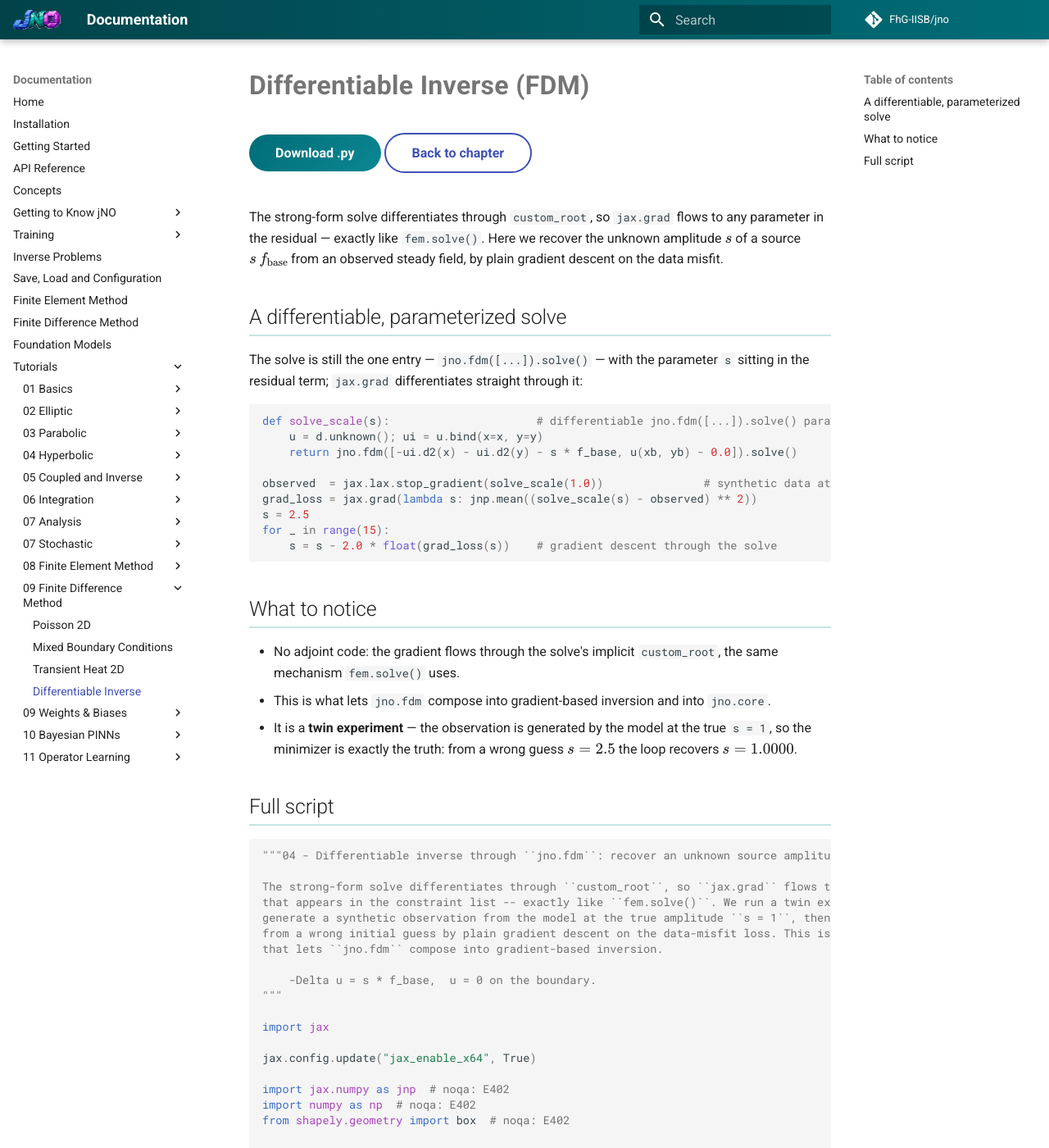
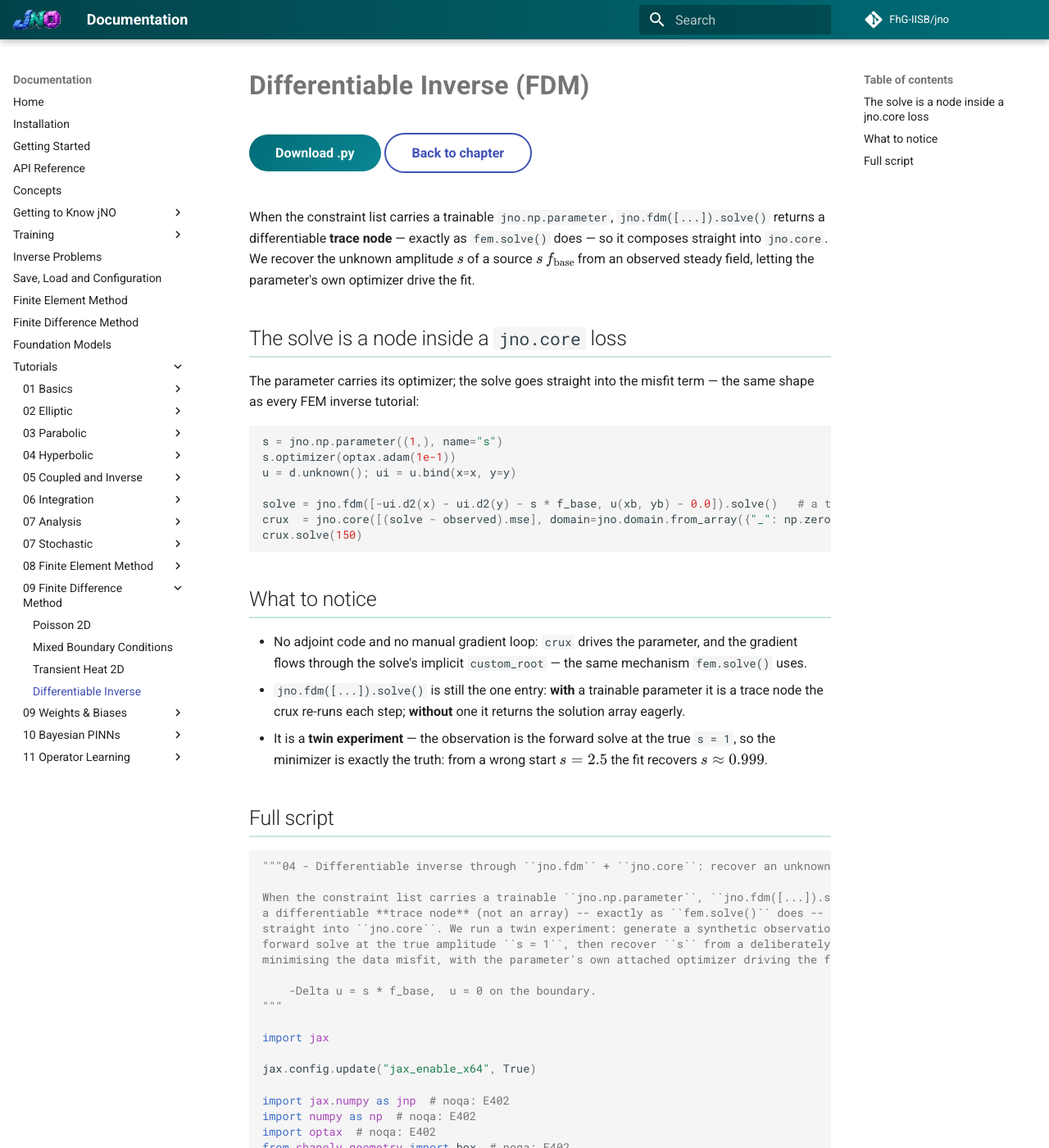
Before and after one commit to FhG-IISB/jNO, an MkDocs documentation site: the page built from docs/tutorials/09-fdm/inverse-source-fdm.md, in a window 1280 px wide and 1400 px high. Shown: the whole window at 82% size. Built offline with MkDocs 1.6.1 and Material for MkDocs 9.7.7, drawn with Linux system fonts in a browser that asks for light colours; comment, search, counter and statistics services are not loaded; some of the changed text lies outside the part shown.

Commit message:
feat(fdm): parametric solve node — jno.fdm([...]).solve() composes into jno.core for inverse problems

````diff
--- a/docs/tutorial_examples/09_fdm/inverse_source_fdm.py
+++ b/docs/tutorial_examples/09_fdm/inverse_source_fdm.py
@@ -1,10 +1,10 @@
-"""04 - Differentiable inverse through ``jno.fdm``: recover an unknown source amplitude.
+"""04 - Differentiable inverse through ``jno.fdm`` + ``jno.core``: recover an unknown source amplitude.
 
-The strong-form solve differentiates through ``custom_root``, so ``jax.grad`` flows to any parameter
-that appears in the constraint list -- exactly like ``fem.solve()``. We run a twin experiment:
-generate a synthetic observation from the model at the true amplitude ``s = 1``, then recover ``s``
-from a wrong initial guess by plain gradient descent on the data-misfit loss. This is the mechanism
-that lets ``jno.fdm`` compose into gradient-based inversion.
+When the constraint list carries a trainable ``jno.np.parameter``, ``jno.fdm([...]).solve()`` returns
+a differentiable **trace node** (not an array) -- exactly as ``fem.solve()`` does -- so it composes
+straight into ``jno.core``. We run a twin experiment: generate a synthetic observation from the
+forward solve at the true amplitude ``s = 1``, then recover ``s`` from a deliberately wrong start by
+minimising the data misfit, with the parameter's own attached optimizer driving the fit.
 
     -Delta u = s * f_base,  u = 0 on the boundary.
 """
@@ -15,6 +15,7 @@ jax.config.update("jax_enable_x64", True)
 
 import jax.numpy as jnp  # noqa: E402
 import numpy as np  # noqa: E402
+import optax  # noqa: E402
 from shapely.geometry import box  # noqa: E402
 
 import jno  # noqa: E402
@@ -24,20 +25,21 @@ d = jno.domain(box(0.0, 0.0, 1.0, 1.0), mesh_size=0.08)
 x, y, _ = d.variable("interior", split=True)
 xb, yb, _ = d.variable("boundary", split=True)
 f_base = 2 * np.pi**2 * jnn.sin(np.pi * x) * jnn.sin(np.pi * y)
+u = d.unknown()
+ui = u.bind(x=x, y=y)
 
+# Synthetic observation: the forward solve at the true amplitude s = 1 (a plain float -> eager array).
+observed = jnp.asarray(jno.fdm([-ui.d2(x) - ui.d2(y) - 1.0 * f_base, u(xb, yb) - 0.0]).solve()).reshape(-1)
 
-def solve_scale(s):  # the one entry: a differentiable jno.fdm([...]).solve() parameterized by s
-    u = d.unknown()
-    ui = u.bind(x=x, y=y)
-    return jno.fdm([-ui.d2(x) - ui.d2(y) - s * f_base, u(xb, yb) - 0.0]).solve()
+# Recover s: a trainable parameter with an attached optimizer, driven by crux through the data misfit.
+s = jno.np.parameter((1,), name="s")
+s.dtype(jnp.float64)
+s.initialize(jax.nn.initializers.constant(2.5))  # deliberately wrong start
+s.optimizer(optax.adam(1e-1))
+solve = jno.fdm([-ui.d2(x) - ui.d2(y) - s * f_base, u(xb, yb) - 0.0]).solve()  # a differentiable trace node
+crux = jno.core([(solve - observed).mse], domain=jno.domain.from_array({"_": np.zeros((1, 1))}))
+crux.solve(150)
 
-
-observed = jax.lax.stop_gradient(solve_scale(1.0))  # synthetic data from the model at the true s = 1
-grad_loss = jax.grad(lambda s: jnp.mean((solve_scale(s) - observed) ** 2))  # grad through custom_root
-
-s = 2.5  # deliberately wrong initial guess
-for _ in range(15):
-    s = s - 2.0 * float(grad_loss(s))  # gradient descent through the differentiable solve
-
-print(f"\nInverse via jno.fdm: recovered source amplitude s={s:.4f}  (true 1.0)")
-assert abs(s - 1.0) < 1e-2, f"did not recover the source amplitude: s={s:.4f}"
+rec = float(np.asarray(crux.eval([s])).reshape(-1)[0])  # the recovered amplitude (do NOT index [0] on a field)
+print(f"\nInverse via jno.fdm + jno.core: recovered source amplitude s={rec:.4f}  (true 1.0)")
+assert abs(rec - 1.0) < 1e-2, f"did not recover the source amplitude: s={rec:.4f}"
--- a/docs/tutorials/09-fdm/inverse-source-fdm.md
+++ b/docs/tutorials/09-fdm/inverse-source-fdm.md
@@ -5,34 +5,34 @@
 <a class="md-button" href="/jNO/tutorials/09-fdm/">Back to chapter</a>
 </div>
 
-The strong-form solve differentiates through `custom_root`, so `jax.grad` flows to any parameter in
-the residual — exactly like `fem.solve()`. Here we recover the unknown amplitude $s$ of a source
-$s\,f_{\text{base}}$ from an observed steady field, by plain gradient descent on the data misfit.
+When the constraint list carries a trainable `jno.np.parameter`, `jno.fdm([...]).solve()` returns a
+differentiable **trace node** — exactly as `fem.solve()` does — so it composes straight into
+`jno.core`. We recover the unknown amplitude $s$ of a source $s\,f_{\text{base}}$ from an observed
+steady field, letting the parameter's own optimizer drive the fit.
 
-## A differentiable, parameterized solve
+## The solve is a node inside a `jno.core` loss
 
-The solve is still the one entry — `jno.fdm([...]).solve()` — with the parameter `s` sitting in the
-residual term; `jax.grad` differentiates straight through it:
+The parameter carries its optimizer; the solve goes straight into the misfit term — the same shape as
+every FEM inverse tutorial:
 
 ```python
-def solve_scale(s):                      # differentiable jno.fdm([...]).solve() parameterized by s
-    u = d.unknown(); ui = u.bind(x=x, y=y)
-    return jno.fdm([-ui.d2(x) - ui.d2(y) - s * f_base, u(xb, yb) - 0.0]).solve()
+s = jno.np.parameter((1,), name="s")
+s.optimizer(optax.adam(1e-1))
+u = d.unknown(); ui = u.bind(x=x, y=y)
 
-observed  = jax.lax.stop_gradient(solve_scale(1.0))               # synthetic data at the true s = 1
-grad_loss = jax.grad(lambda s: jnp.mean((solve_scale(s) - observed) ** 2))
-s = 2.5
-for _ in range(15):
-    s = s - 2.0 * float(grad_loss(s))    # gradient descent through the solve
+solve = jno.fdm([-ui.d2(x) - ui.d2(y) - s * f_base, u(xb, yb) - 0.0]).solve()   # a trace node
+crux  = jno.core([(solve - observed).mse], domain=jno.domain.from_array({"_": np.zeros((1, 1))}))
+crux.solve(150)
 ```
 
 ## What to notice
 
-- No adjoint code: the gradient flows through the solve's implicit `custom_root`, the same mechanism
-  `fem.solve()` uses.
-- This is what lets `jno.fdm` compose into gradient-based inversion and into `jno.core`.
-- It is a **twin experiment** — the observation is generated by the model at the true `s = 1`, so the
-  minimizer is exactly the truth: from a wrong guess $s = 2.5$ the loop recovers $s = 1.0000$.
+- No adjoint code and no manual gradient loop: `crux` drives the parameter, and the gradient flows
+  through the solve's implicit `custom_root` — the same mechanism `fem.solve()` uses.
+- `jno.fdm([...]).solve()` is still the one entry: **with** a trainable parameter it is a trace node
+  the crux re-runs each step; **without** one it returns the solution array eagerly.
+- It is a **twin experiment** — the observation is the forward solve at the true `s = 1`, so the
+  minimizer is exactly the truth: from a wrong start $s = 2.5$ the fit recovers $s \approx 0.999$.
 
 ## Full script
 
````
Also changed, not shown: docs/fdm.md (+14 -11 lines), 2 other files.
